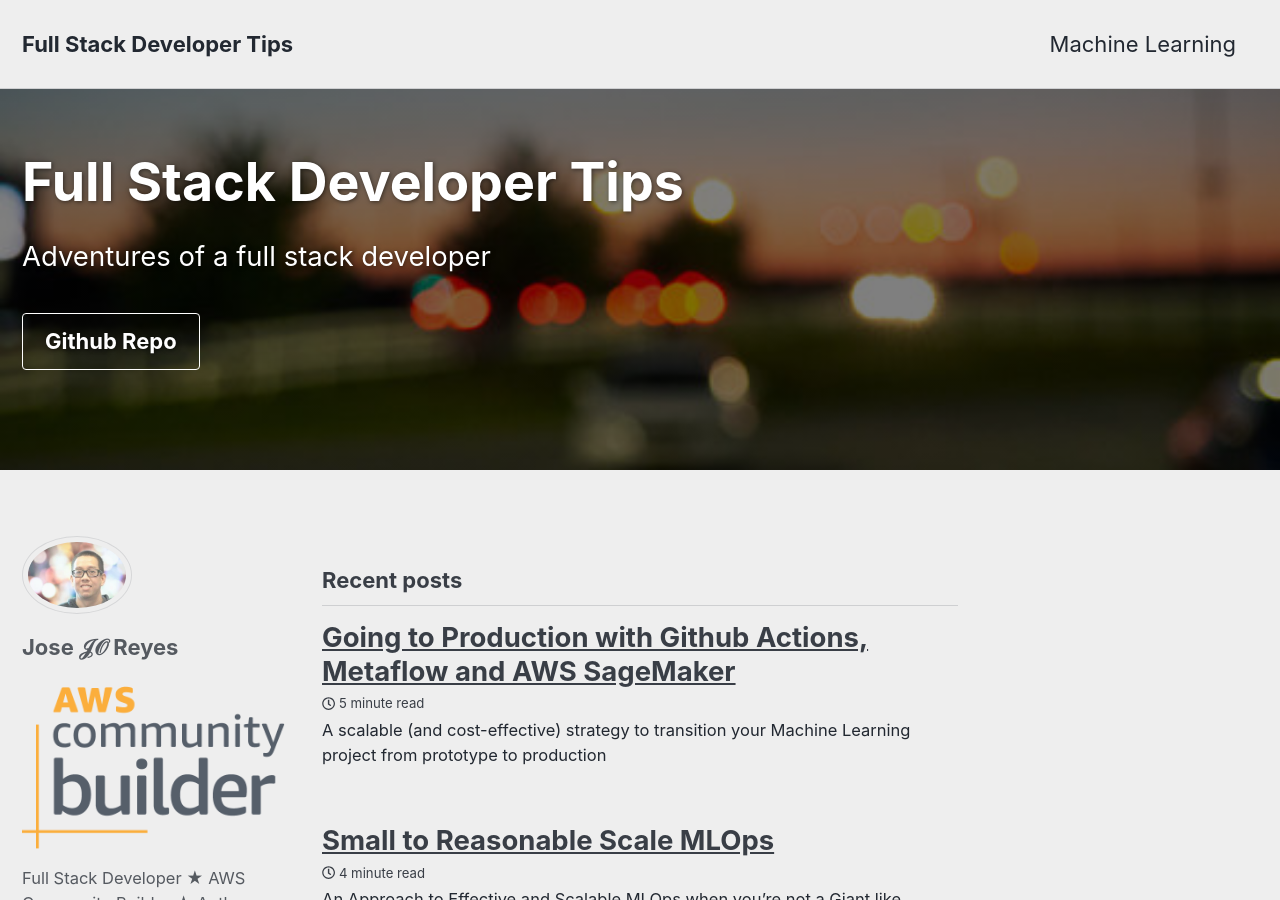
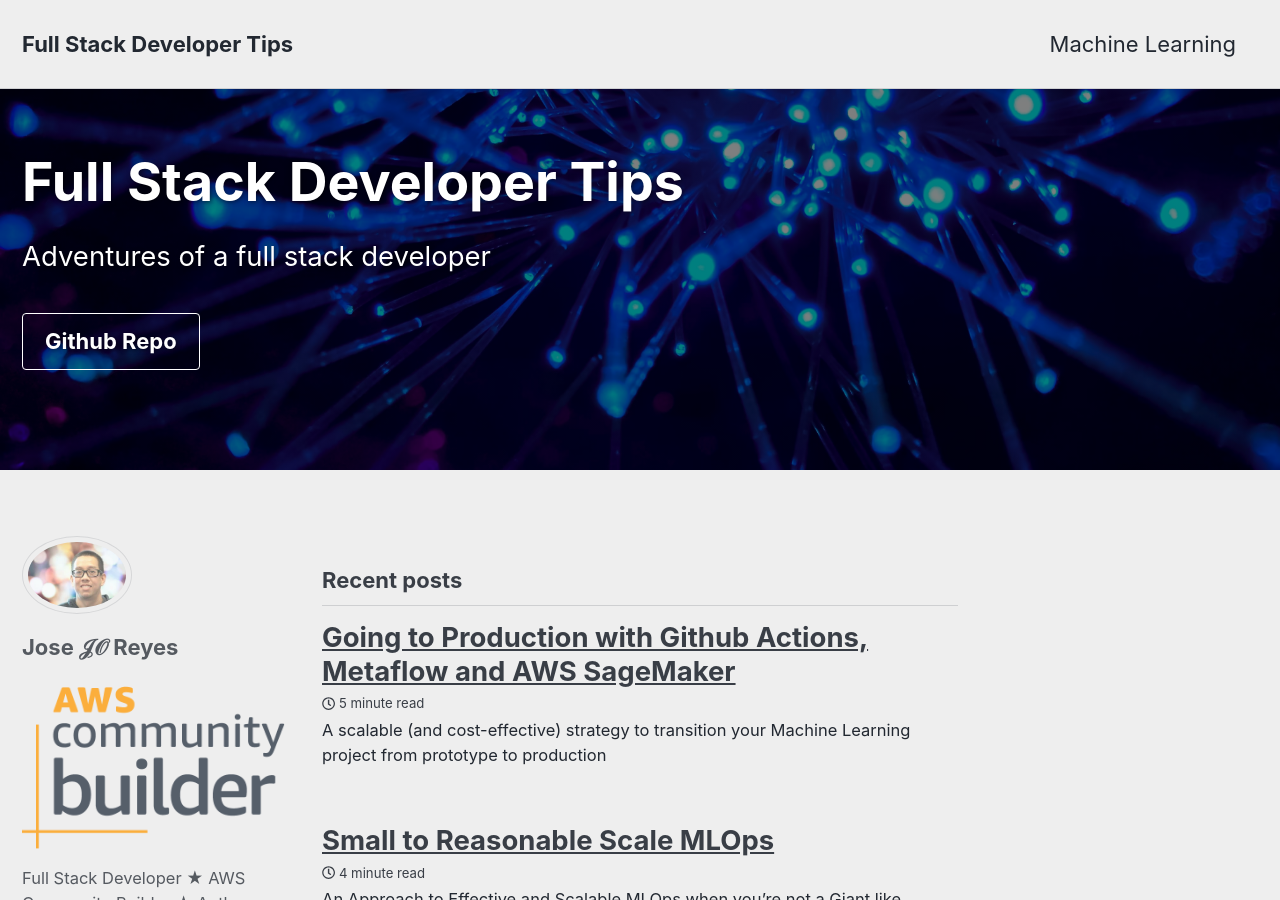
Before and after one commit to jaeyow/fullstack-developer, a Jekyll site: the page built from index.html, in a window 1280 px wide and 900 px high. Built offline with Jekyll 4.4.1, drawn with Linux system fonts in a browser that asks for light colours; cached includes are drawn as plain includes; the list of posts is cut into pages by our own code.

Commit message:
2023 facelift

```diff
--- a/index.html
+++ b/index.html
@@ -3,7 +3,7 @@ layout: home
 author_profile: true
 excerpt: "Adventures of a full stack developer"
 header:
-  overlay_image: "/images/blurred-header-image.jpg"
+  overlay_image: "/images/jj-ying-8bghKxNU1j0-unsplash.jpg"
   overlay_filter: 0.5 # same as adding an opacity of 0.5 to a black background
   actions:
     - label: "Github Repo"
```
Also changed, not shown: images/jj-ying-8bghKxNU1j0-unsplash.jpg (added), readme.md.
